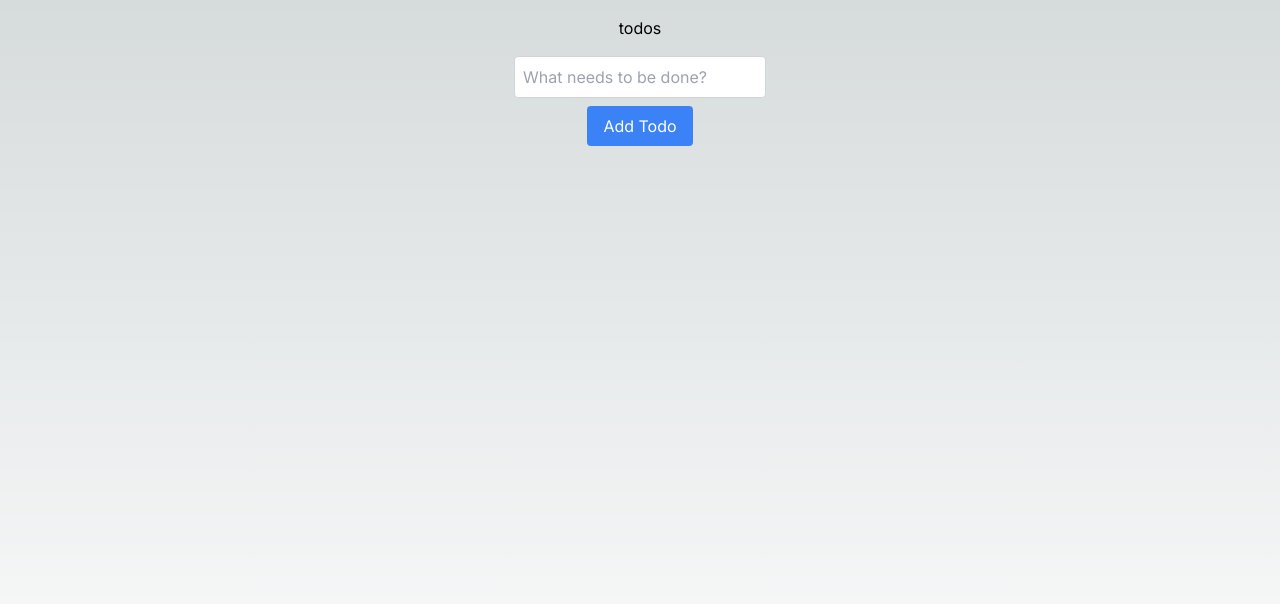
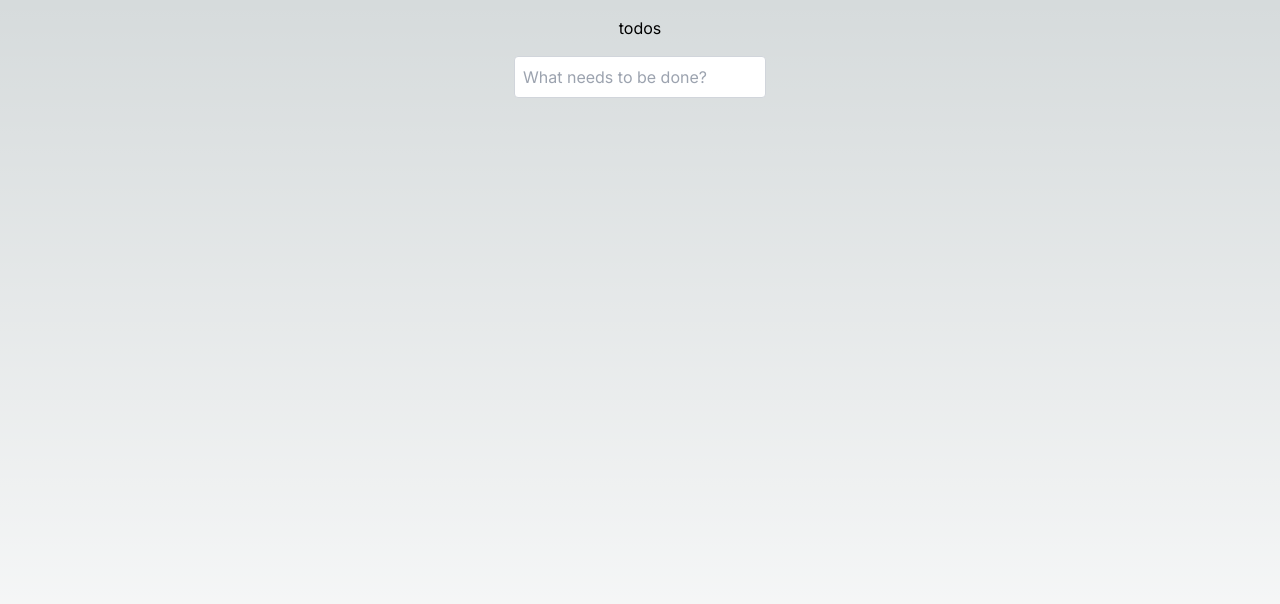
Before and after one commit to RahulBishnoi07/todo-mvc-app, a Next.js app: page / in a window 1280 px wide. Shown: the top 604 px of the page. Built offline with nearby package versions, Linux system fonts and the light colour scheme.

Commit message:
refactor: Update todo list functionality and remove unused Vercel logo

```diff
--- a/src/app/page.tsx
+++ b/src/app/page.tsx
@@ -3,14 +3,18 @@
 import { useState } from "react";
 
 export default function Home() {
-  const [inputValue, setInputValue] = useState<string>("");
-
   const [todos, setTodos] = useState<string[]>([]);
 
-  const handleAddTodo = () => {
-    if (inputValue.trim()) {
-      setTodos([...todos, inputValue]);
-      setInputValue("");
+  const handleAddTodo = (input: string) => {
+    setTodos([...todos, input]);
+  };
+
+  const handleKeyPress = (event: React.KeyboardEvent<HTMLInputElement>) => {
+    if (event.key === "Enter") {
+      handleAddTodo(
+        (document.getElementById("todoInput") as HTMLInputElement).value.trim()
+      );
+      (document.getElementById("todoInput") as HTMLInputElement).value = "";
     }
   };
 
@@ -18,19 +22,12 @@ export default function Home() {
     <main className="flex flex-col items-center h-screen p-4">
       <div>todos</div>
       <input
+        id="todoInput"
         type="text"
         placeholder="What needs to be done?"
         className="border border-gray-300 p-2 rounded mt-4 text-black"
-        value={inputValue}
-        onChange={(e) => setInputValue(e.target.value)}
-        onKeyPress={(e) => e.key === "Enter" && handleAddTodo()} // Add on Enter key press
+        onKeyPress={handleKeyPress}
       />
-      <button
-        className="mt-2 px-4 py-2 bg-blue-500 text-white rounded"
-        onClick={handleAddTodo}
-      >
-        Add Todo
-      </button>
       <ul className="mt-4">
         {todos.map((todo, index) => (
           <li key={index} className="text-green">
```
